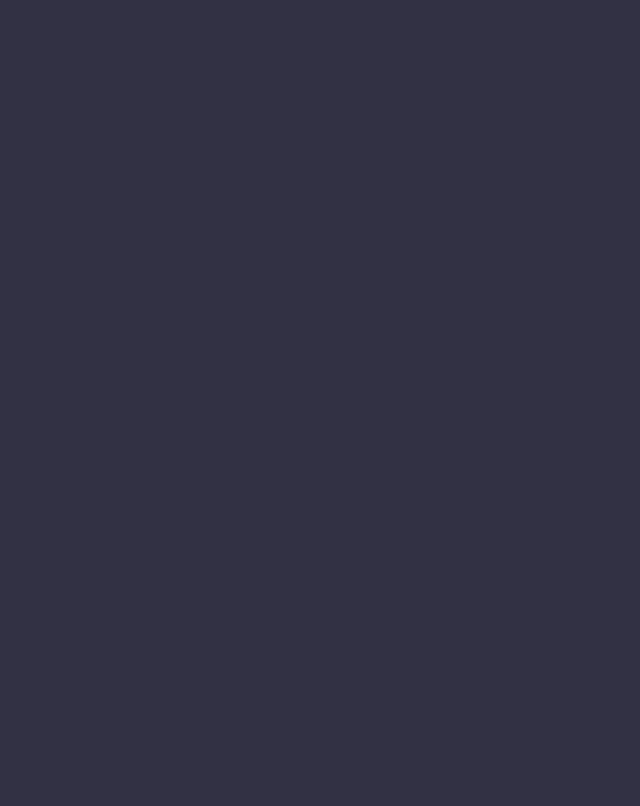
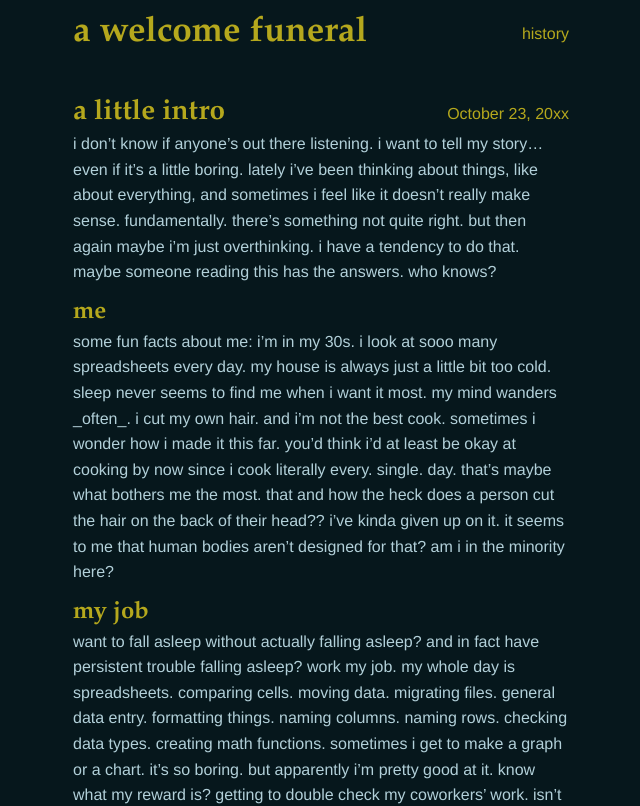
Before and after one commit to awrennuit/full-stack-software-developer-portfolio, a React (Create React App) app: page /#/a-welcome-funeral/a-little-intro in a window 1280 px wide. Before the commit this address had no page. Shown: the top 806 px of the page, without its empty margins (319-959 px from the left). Built offline with nearby package versions, Linux system fonts and the light colour scheme; a web font is replaced by a local one.

Commit message:
set up blog post view & history view

```diff
--- a/src/App.js
+++ b/src/App.js
@@ -3,11 +3,11 @@ import { HashRouter as Router, Route, Routes } from 'react-router-dom';
 import Loading from './components/Loading';
 
 const Abstract = React.lazy(() => import('./components/Abstract'));
-const AWelcomeFuneral = React.lazy(() =>
-  import('./components/AWelcomeFuneral/AWelcomeFuneral')
-);
 const AwfHistory = React.lazy(() =>
   import('./components/AWelcomeFuneral/AwfHistory')
+);
+const AwfPost = React.lazy(() =>
+  import('./components/AWelcomeFuneral/AwfPost')
 );
 const Contact = React.lazy(() => import('./components/Contact/Contact'));
 const Sandbox = React.lazy(() => import('./components/Sandbox/Sandbox'));
@@ -40,14 +40,10 @@ export default function App() {
           <Route exact path="/abstract-art" element={<Abstract />} />
           <Route
             exact
-            path="/a-welcome-funeral"
-            element={<AWelcomeFuneral />}
-          />
-          <Route
-            exact
             path="/a-welcome-funeral/history"
             element={<AwfHistory />}
           />
+          <Route exact path="/a-welcome-funeral/:slug" element={<AwfPost />} />
           <Route exact path="/contact" element={<Contact />} />
           <Route exact path="/sandbox" element={<Sandbox />} />
           <Route exact path="/dungeon-synth" element={<DungeonSynth />} />
--- a/src/components/AWelcomeFuneral/AWelcomeFuneral.jsx
+++ /dev/null
@@ -1,13 +0,0 @@
-import { awfPosts } from '../../utils/aWelcomeFuneral';
-import AwfPost from './AwfPost';
-
-export default function AWelcomeFuneral() {
-  return (
-    // TODO: load by :slug
-    <main className="a-welcome-funeral">
-      {awfPosts.map((post, i) => (
-        <AwfPost key={i} post={post} />
-      ))}
-    </main>
-  );
-}
--- /dev/null
+++ b/src/components/AWelcomeFuneral/AwfHeader.jsx
@@ -0,0 +1,27 @@
+import { useEffect } from 'react';
+import { Link, useLocation } from 'react-router-dom';
+
+export default function AwfHeader() {
+  const location = useLocation();
+
+  return (
+    <header className="awf-header">
+      <nav>
+        <ul>
+          <li>
+            <h1>
+              <Link to="/a-welcome-funeral/a-little-intro">
+                a welcome funeral
+              </Link>
+            </h1>
+          </li>
+          <li>
+            {location?.pathname !== '/a-welcome-funeral/history' && (
+              <Link to="/a-welcome-funeral/history">history</Link>
+            )}
+          </li>
+        </ul>
+      </nav>
+    </header>
+  );
+}
--- a/src/components/AWelcomeFuneral/AwfPost.jsx
+++ b/src/components/AWelcomeFuneral/AwfPost.jsx
@@ -1,11 +1,26 @@
-export default function AwfPost({ post }) {
+import { useEffect, useState } from 'react';
+import { awfPosts } from '../../utils/aWelcomeFuneral';
+import { useParams } from 'react-router-dom';
+import AwfHeader from './AwfHeader';
+
+export default function AwfPost() {
+  const { slug } = useParams();
+  const [post, setPost] = useState({});
+
+  useEffect(() => {
+    setPost(awfPosts.find((p) => p.slug === slug));
+  }, [slug]);
+
   return (
-    <article className="awf-post">
+    <div className="awf-post">
+      <AwfHeader />
+      <main>
+        <article className="awf-post__inner">
           <div className="awf-post__heading-container">
-        <h2 className="awf-post__heading">{post.title}</h2>
-        <p className="awf-post__date">{post.date}</p>
+            <h2 className="awf-post__heading">{post?.title}</h2>
+            <p className="awf-post__date">{post?.date}</p>
           </div>
-      {post.content.map((content, i) => (
+          {post?.content?.map((content, i) => (
             <div className="awf-post__block" key={i}>
               {content.heading && (
                 <h3 className="awf-post__subheading">{content.heading}</h3>
@@ -18,5 +33,7 @@ export default function AwfPost({ post }) {
             </div>
           ))}
         </article>
+      </main>
+    </div>
   );
 }
--- a/src/stylesheets/_a-welcome-funeral.scss
+++ /dev/null
@@ -1,5 +0,0 @@
-.a-welcome-funeral {
-  background-color: $awf-wise;
-  min-height: 100vh;
-  padding: 2rem;
-}
--- /dev/null
+++ b/src/stylesheets/_awf-header.scss
@@ -0,0 +1,36 @@
+.awf-header {
+  padding: 1rem;
+
+  h1 {
+    a {
+      font-family: $awf-heading-font;
+      font-size: 2.2rem;
+    }
+  }
+
+  ul {
+    align-items: center;
+    display: flex;
+    gap: 1rem;
+    justify-content: space-between;
+    list-style-type: none;
+    margin: 0 auto;
+    max-width: 31rem;
+    padding: 0;
+  }
+
+  a {
+    color: $awf-radiant;
+    font-family: $awf-font;
+    transition: color 0.2s;
+
+    &:hover,
+    &:focus-visible {
+      color: $awf-precious;
+    }
+
+    &:active {
+      color: $awf-radiant;
+    }
+  }
+}
--- a/src/stylesheets/_awf-history.scss
+++ b/src/stylesheets/_awf-history.scss
@@ -1,12 +1,19 @@
 .awf-history {
   background-color: $awf-wise;
   min-height: 100vh;
-  padding: 2rem;
+
+  &__inner {
+    padding: 1rem;
+
+    @media (min-width: $screen-md-min) {
+      padding: 2rem;
+    }
+  }
 
   &__list {
     list-style: none;
     margin: 0 auto;
-    max-width: 31rem;
+    max-width: 20rem;
     padding: 0;
   }
 
@@ -16,8 +23,8 @@
 
   &__link {
     display: flex;
+    gap: 1rem;
     justify-content: space-between;
-    transition: 0.2s;
 
     &:hover,
     &:focus-visible {
@@ -39,6 +46,7 @@
   &__date {
     color: $awf-radiant;
     font-family: $awf-font;
+    transition: 0.2s;
     width: 50%;
   }
 }
--- a/src/stylesheets/_awf-post.scss
+++ b/src/stylesheets/_awf-post.scss
@@ -1,19 +1,30 @@
 .awf-post {
-  margin: 0 auto;
-  max-width: 31rem;
+  background-color: $awf-wise;
+  min-height: 100vh;
+
+  &__inner {
+    margin: 0 auto;
+    max-width: 31rem;
+    padding: 1rem;
+
+    @media (min-width: $screen-md-min) {
+      padding: 2rem;
+    }
+  }
 
   &__heading-container {
-    align-items: center;
+    align-items: baseline;
     display: flex;
-    flex-wrap: wrap;
+    flex-wrap: wrap-reverse;
+    gap: 0.5rem;
     justify-content: space-between;
-    padding-bottom: 1.5rem;
+    padding-bottom: 0.25rem;
   }
 
   &__heading {
     color: $awf-radiant;
     font-family: $awf-heading-font;
-    font-size: 2rem;
+    font-size: 1.75rem;
   }
 
   &__date {
@@ -24,7 +35,7 @@
   &__subheading {
     color: $awf-radiant;
     font-family: $awf-heading-font;
-    font-size: 1.6rem;
+    font-size: 1.5rem;
     padding-bottom: 0.25rem;
   }
 
--- a/src/stylesheets/styles.scss
+++ b/src/stylesheets/styles.scss
@@ -1,9 +1,9 @@
 @import 'variables.scss';
 @import 'global.scss';
 
-@import 'a-welcome-funeral.scss';
 @import 'about.scss';
 @import 'audio-player.scss';
+@import 'awf-header.scss';
 @import 'awf-history.scss';
 @import 'awf-post.scss';
 @import 'color-picker.scss';
--- a/src/utils/aWelcomeFuneral.js
+++ b/src/utils/aWelcomeFuneral.js
@@ -1,7 +1,7 @@
 const awfPosts = [
   {
     slug: 'a-little-intro',
-    date: 'October 23',
+    date: 'October 23, 20xx',
     title: 'a little intro',
     content: [
       {
@@ -33,7 +33,7 @@ const awfPosts = [
   },
   {
     slug: 'a-case-of-names',
-    date: 'October 30',
+    date: 'October 30, 20xx',
     title: 'a case of names',
     content: [
       {
@@ -54,7 +54,7 @@ const awfPosts = [
   },
   {
     slug: 'why-work',
-    date: 'November 7',
+    date: 'November 7, 20xx',
     title: 'why work?',
     content: [
       {
@@ -79,7 +79,7 @@ const awfPosts = [
   },
   {
     slug: 'the-key-to-good-sleep',
-    date: 'November 13',
+    date: 'November 13, 20xx',
     title: 'the key to good sleep (sometimes)',
     content: [
       {
@@ -98,7 +98,7 @@ const awfPosts = [
   },
   {
     slug: 'more-to-life',
-    date: 'November 20',
+    date: 'November 20, 20xx',
     title: 'more to life',
     content: [
       {
@@ -118,7 +118,7 @@ const awfPosts = [
   },
   {
     slug: 'living-spaces',
-    date: 'November 27',
+    date: 'November 27, 20xx',
     title: 'living spaces',
     content: [
       {
@@ -139,7 +139,7 @@ const awfPosts = [
   },
   {
     slug: 'more-names',
-    date: 'December 4',
+    date: 'December 4, 20xx',
     title: 'more names',
     content: [
       {
@@ -159,7 +159,7 @@ const awfPosts = [
   },
   {
     slug: 'searching-for-clues',
-    date: 'December 11',
+    date: 'December 11, 20xx',
     title: 'searching for clues',
     content: [
       {
@@ -179,7 +179,7 @@ const awfPosts = [
   },
   {
     slug: 'a-conversation-with-my-boss',
-    date: 'December 18',
+    date: 'December 18, 20xx',
     title: 'a conversation with my boss',
     content: [
       {
@@ -200,7 +200,7 @@ const awfPosts = [
   },
   {
     slug: 'pondering-corruption',
-    date: 'December 25',
+    date: 'December 25, 20xx',
     title: 'pondering corruption',
     content: [
       {
@@ -220,7 +220,7 @@ const awfPosts = [
   },
   {
     slug: 'deliveries',
-    date: 'January 1',
+    date: 'January 1, 20xx',
     title: 'deliveries',
     content: [
       {
@@ -240,7 +240,7 @@ const awfPosts = [
   },
   {
     slug: 'my-boss',
-    date: 'January 8',
+    date: 'January 8, 20xx',
     title: 'my boss',
     content: [
       {
@@ -261,7 +261,7 @@ const awfPosts = [
   },
   {
     slug: 'missing',
-    date: 'January 15',
+    date: 'January 15, 20xx',
     title: 'missing',
     content: [
       {
@@ -282,7 +282,7 @@ const awfPosts = [
   },
   {
     slug: 'the-damp-corner',
-    date: 'january 22',
+    date: 'January 22, 20xx',
     title: 'the damp corner',
     content: [
       {
@@ -302,7 +302,7 @@ const awfPosts = [
   },
   {
     slug: 'another-notebook',
-    date: 'January 29',
+    date: 'January 29, 20xx',
     title: 'another notebook',
     content: [
       {
@@ -322,7 +322,7 @@ const awfPosts = [
   },
   {
     slug: 'ordering-everything',
-    date: 'February 5',
+    date: 'February 5, 20xx',
     title: 'ordering everything',
     content: [
       {
@@ -343,7 +343,7 @@ const awfPosts = [
   },
   {
     slug: 'whats-outside',
-    date: 'February 12',
+    date: 'February 12, 20xx',
     title: 'what’s outside',
     content: [
       {
@@ -363,7 +363,7 @@ const awfPosts = [
   },
   {
     slug: 'whats-inside',
-    date: 'February 19',
+    date: 'February 19, 20xx',
     title: 'what’s inside',
     content: [
       {
@@ -383,7 +383,7 @@ const awfPosts = [
   },
   {
     slug: 'rearranging',
-    date: 'February 26',
+    date: 'February 26, 20xx',
     title: 'rearranging',
     content: [
       {
@@ -403,7 +403,7 @@ const awfPosts = [
   },
   {
     slug: 'all-the-names',
-    date: 'March 5',
+    date: 'March 5, 20xx',
     title: 'all the names',
     content: [
       {
@@ -423,7 +423,7 @@ const awfPosts = [
   },
   {
     slug: 'farming',
-    date: 'March 12',
+    date: 'March 12, 20xx',
     title: 'farming',
     content: [
       {
@@ -443,7 +443,7 @@ const awfPosts = [
   },
   {
     slug: 'a-trickling',
-    date: 'March 19',
+    date: 'March 19, 20xx',
     title: 'a trickling',
     content: [
       {
@@ -463,7 +463,7 @@ const awfPosts = [
   },
   {
     slug: 'anticipation',
-    date: 'March 26',
+    date: 'March 26, 20xx',
     title: 'anticipation',
     content: [
       {
@@ -483,7 +483,7 @@ const awfPosts = [
   },
   {
     slug: 'skipping-work',
-    date: 'April 2',
+    date: 'April 2, 20xx',
     title: 'skipping work',
     content: [
       {
@@ -503,7 +503,7 @@ const awfPosts = [
   },
   {
     slug: 'so-close',
-    date: 'April 9',
+    date: 'April 9, 20xx',
     title: 'so close',
     content: [
       {
@@ -523,7 +523,7 @@ const awfPosts = [
   },
   {
     slug: 'the-first-step',
-    date: 'April 16',
+    date: 'April 16, 20xx',
     title: 'the first step',
     content: [
       {
@@ -543,7 +543,7 @@ const awfPosts = [
   },
   {
     slug: 'seeing-everything',
-    date: 'April 23',
+    date: 'April 23, 20xx',
     title: 'seeing everything',
     content: [
       {
@@ -563,7 +563,7 @@ const awfPosts = [
   },
   {
     slug: 'a-way-out',
-    date: 'April 30',
+    date: 'April 30, 20xx',
     title: 'a way out',
     content: [
       {
@@ -583,7 +583,7 @@ const awfPosts = [
   },
   {
     slug: 'letters',
-    date: 'May 7',
+    date: 'May 7, 20xx',
     title: 'letters',
     content: [
       {
@@ -603,7 +603,7 @@ const awfPosts = [
   },
   {
     slug: 'switching-gears',
-    date: 'May 14',
+    date: 'May 14, 20xx',
     title: 'switching gears',
     content: [
       {
```
Also changed, not shown: src/components/AWelcomeFuneral/AwfHistory.jsx (+7 -1 lines). Lines whose indentation alone changed are shown as unchanged.
